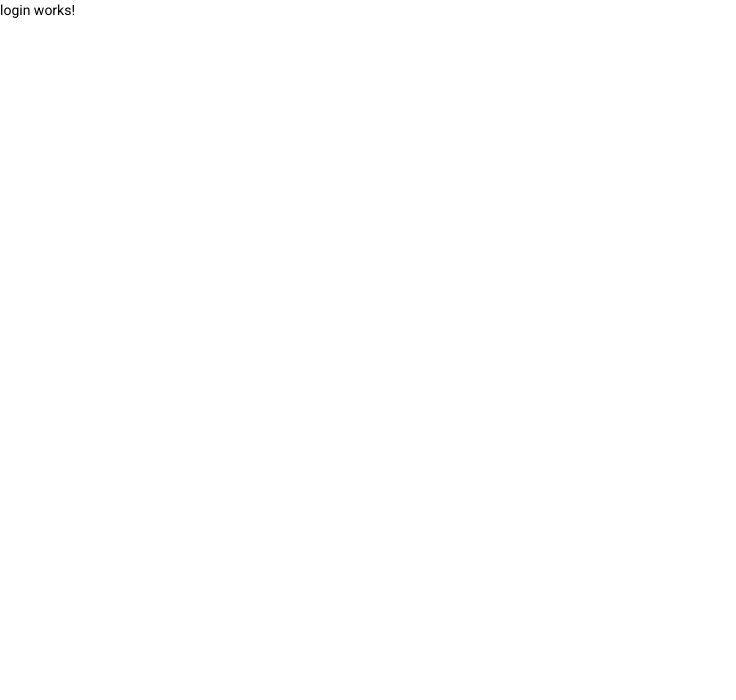
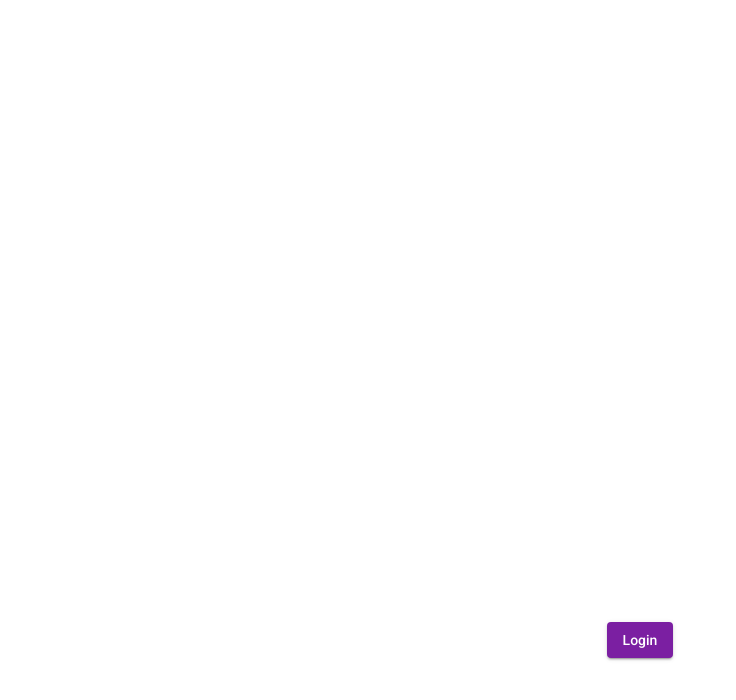
Before and after one commit to nooors/HeroesApp, an Angular app: page /auth/login in a window 1280 px wide. Shown: the top 700 px of the page, without its empty margins (0-736 px from the left). Built offline with nearby package versions, Linux system fonts and the light colour scheme.

Commit message:
auth section started

```diff
--- a/src/app/auth/auth.module.ts
+++ b/src/app/auth/auth.module.ts
@@ -3,9 +3,10 @@ import { CommonModule } from "@angular/common";
 import { LoginComponent } from "./pages/login/login.component";
 import { RegisterComponent } from "./pages/register/register.component";
 import { AuthRoutingModule } from "./auth-routing.module";
+import { MaterialModule } from "../material/material.module";
 
 @NgModule({
   declarations: [LoginComponent, RegisterComponent],
-  imports: [CommonModule, AuthRoutingModule],
+  imports: [CommonModule, AuthRoutingModule, MaterialModule],
 })
 export class AuthModule {}
--- /dev/null
+++ b/src/app/auth/interfaces/auht.interface.ts
@@ -0,0 +1,5 @@
+export interface Auth {
+  id: string;
+  user: string;
+  email: string;
+}
--- a/src/app/auth/pages/login/login.component.html
+++ b/src/app/auth/pages/login/login.component.html
@@ -1 +1,7 @@
-<p>login works!</p>
+<mat-grid-list cols="1">
+  <mat-grid-tile>
+    <button mat-raised-button color="primary" (click)="login()">
+      Login
+    </button>
+  </mat-grid-tile>
+</mat-grid-list>
--- a/src/app/auth/pages/login/login.component.ts
+++ b/src/app/auth/pages/login/login.component.ts
@@ -1,16 +1,22 @@
-import { Component, OnInit } from '@angular/core';
+import { Component, OnInit } from "@angular/core";
+import { Router } from "@angular/router";
+import { AuthService } from "../../services/auth.service";
 
 @Component({
-  selector: 'app-login',
-  templateUrl: './login.component.html',
-  styles: [
-  ]
+  selector: "app-login",
+  templateUrl: "./login.component.html",
+  styles: [],
 })
 export class LoginComponent implements OnInit {
+  constructor(private router: Router, private httpSrv: AuthService) {}
 
-  constructor() { }
-
-  ngOnInit(): void {
+  ngOnInit(): void {}
+  login() {
+    // Ïr al backend
+    // un usuario
+    this.httpSrv.login().subscribe((response) => console.log(response));
+    // disponible en toda la aplicación
+    // si todo sale bien ir a la pagina de list heroes
+    this.router.navigate(["/heroes"]);
   }
-
 }
--- /dev/null
+++ b/src/app/auth/services/auth.service.ts
@@ -0,0 +1,17 @@
+import { HttpClient } from "@angular/common/http";
+import { Injectable } from "@angular/core";
+import { environment } from "src/environments/environment";
+import { Auth } from "../interfaces/auht.interface";
+
+@Injectable({
+  providedIn: "root",
+})
+export class AuthService {
+  private API_BASE: string = environment.API_BASE;
+
+  constructor(private httpSrv: HttpClient) {}
+
+  login() {
+    return this.httpSrv.get<Auth>(`${this.API_BASE}/users/1`);
+  }
+}
--- a/src/app/heroes/pages/home/home.component.html
+++ b/src/app/heroes/pages/home/home.component.html
@@ -24,7 +24,7 @@
       <mat-icon>menu</mat-icon>
     </button>
     <span class="spacer"></span>
-    <button mat-button>Logout</button>
+    <button mat-button (click)="logOut()">Logout</button>
   </mat-toolbar>
   <!-- Body -->
   <div class="container">
--- a/src/app/heroes/pages/home/home.component.ts
+++ b/src/app/heroes/pages/home/home.component.ts
@@ -1,16 +1,17 @@
-import { Component, OnInit } from '@angular/core';
+import { Component, OnInit } from "@angular/core";
+import { Router } from "@angular/router";
 
 @Component({
-  selector: 'app-home',
-  templateUrl: './home.component.html',
-  styles: [
-  ]
+  selector: "app-home",
+  templateUrl: "./home.component.html",
+  styles: [],
 })
 export class HomeComponent implements OnInit {
+  constructor(private router: Router) {}
 
-  constructor() { }
+  ngOnInit(): void {}
 
-  ngOnInit(): void {
+  logOut() {
+    this.router.navigate(["./auth"]);
   }
-
 }
--- a/src/app/heroes/pages/list/list.component.html
+++ b/src/app/heroes/pages/list/list.component.html
@@ -1,5 +1,5 @@
 <h1>Heroes</h1>
-
+<div id="listBegin"></div>
 <mat-divider></mat-divider>
 <br />
 
@@ -12,4 +12,9 @@
   <div fxFlex="30" fxFlex.lg="15" fxFlex.sm="30" *ngFor="let hero of heroes">
     <app-hero-card [hero]="hero"></app-hero-card>
   </div>
+  <div>
+    <button mat-icon-button (click)="goUp()">
+      <mat-icon class="mat-24">arrow_upward</mat-icon>
+    </button>
+  </div>
 </div>
--- a/src/app/heroes/pages/list/list.component.ts
+++ b/src/app/heroes/pages/list/list.component.ts
@@ -1,4 +1,5 @@
 import { Component, OnInit } from "@angular/core";
+import { Router } from "@angular/router";
 import { Hero } from "../../interfaces/hero.interface";
 import { HeroesService } from "../../serivces/heroes.service";
 
@@ -9,7 +10,7 @@ import { HeroesService } from "../../serivces/heroes.service";
 })
 export class ListComponent implements OnInit {
   heroes!: Hero[];
-  constructor(private httpSrv: HeroesService) {}
+  constructor(private httpSrv: HeroesService, private router: Router) {}
 
   ngOnInit(): void {
     this.getHeroes();
@@ -20,4 +21,10 @@ export class ListComponent implements OnInit {
       .getAllHerores()
       .subscribe((heroes: Hero[]) => (this.heroes = heroes));
   }
+
+  goUp() {
+    {
+      this.router.navigate([], { fragment: "listBegin" });
+    }
+  }
 }
```
